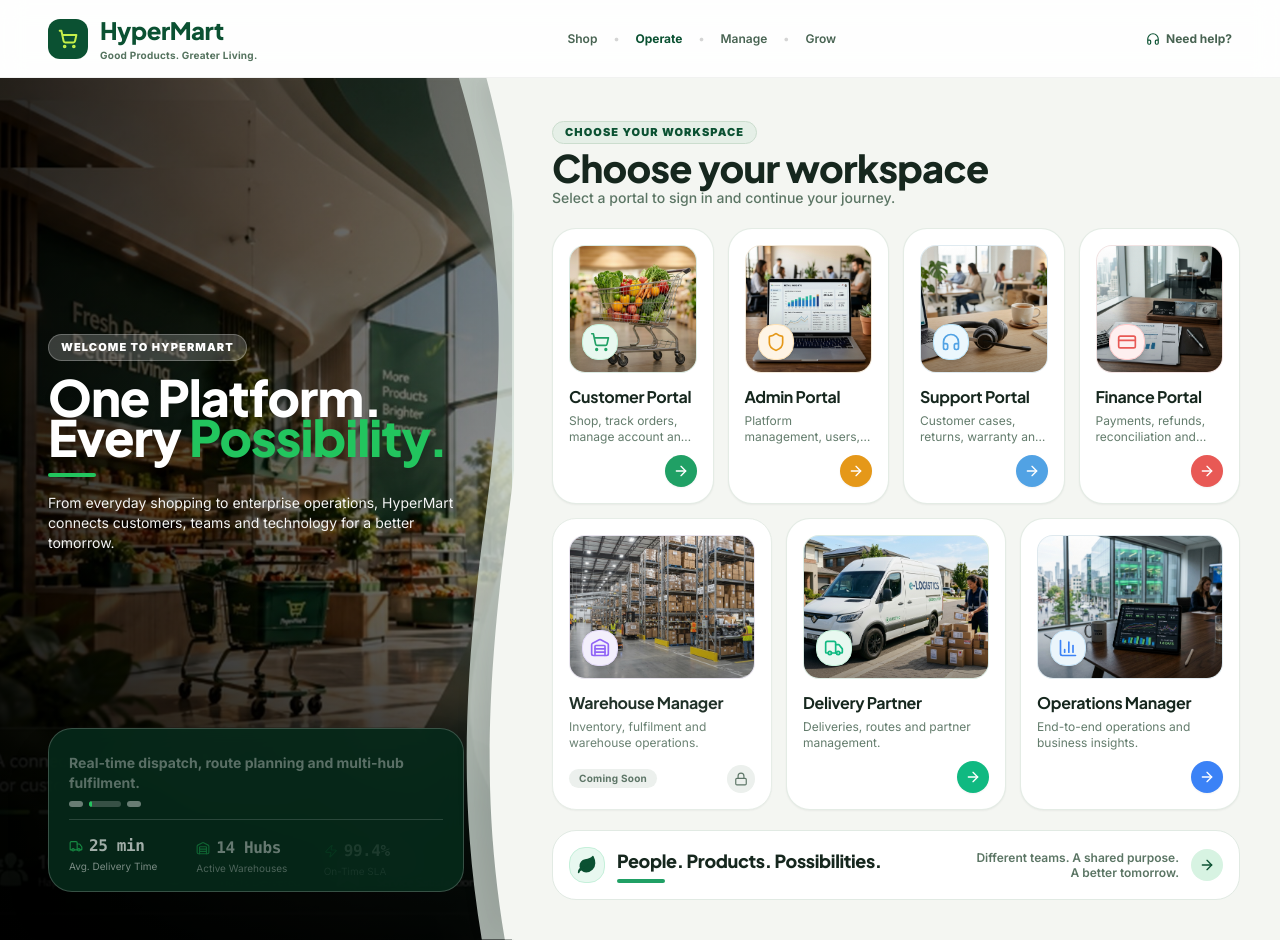
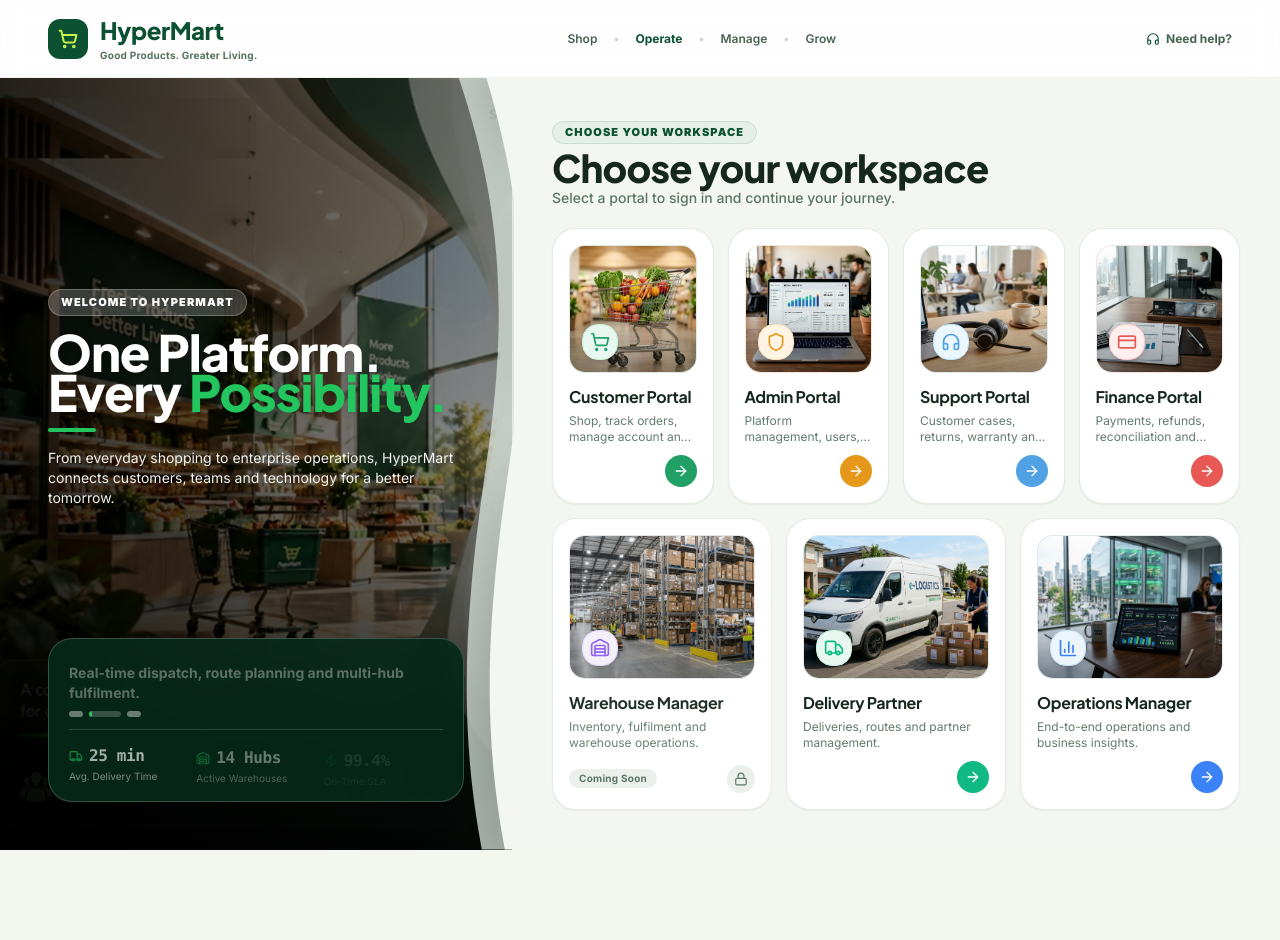
Before and after one commit to KSukant/Hyper_Mart, a Next.js app: page / in a window 1280 px wide. After the commit the page ends 850 px from the top, so only its background shows below. Built offline with nearby package versions, Linux system fonts and the light colour scheme.

Commit message:
refactor(landing): remove bottom vision banner and center workspace selection grid

```diff
--- a/src/app/page.tsx
+++ b/src/app/page.tsx
@@ -4,8 +4,6 @@ import Link from "next/link";
 import {
   ShoppingCart,
   Headphones,
-  ArrowRight,
-  Leaf,
 } from "lucide-react";
 import { PORTAL_REGISTRY } from "@/config/portals";
 import { PortalCard } from "@/components/landing/PortalCard";
@@ -132,7 +130,7 @@ export default function UnifiedLandingPage() {
           </div>
 
           {/* Workspace Content Container */}
-          <div className="w-full max-w-[1100px] mx-auto flex flex-col justify-between h-full space-y-5">
+          <div className="w-full max-w-[1100px] mx-auto flex flex-col justify-center my-auto space-y-5">
             <div>
               {/* Badge */}
               <span className="inline-flex items-center px-3 py-0.5 rounded-full bg-[#E5EFE7] border border-[#CBDDCE] text-[10px] sm:text-[11px] font-black uppercase tracking-widest text-[#0B5132]">
@@ -165,33 +163,6 @@ export default function UnifiedLandingPage() {
                 ))}
               </div>
             </div>
-
-            {/* ── Bottom Full-Width Vision Banner ── */}
-            <div className="rounded-2xl sm:rounded-3xl bg-white border border-[#E1EAE3] p-3.5 sm:p-4 shadow-xs flex flex-col sm:flex-row sm:items-center justify-between gap-4 mt-4">
-              <div className="flex items-center gap-3">
-                <div className="w-9 h-9 rounded-2xl bg-[#E8F8F0] border border-[#C5F0DA] flex items-center justify-center text-[#0B5132] shadow-2xs">
-                  <Leaf className="w-5 h-5 fill-[#0B5132]" />
-                </div>
-                <div>
-                  <h4 className="font-display font-black text-base sm:text-lg text-[#16271E] tracking-tight">
-                    People. Products. Possibilities.
-                  </h4>
-                  <div className="w-12 h-1 rounded-full bg-[#20A065] mt-1" />
-                </div>
-              </div>
-
-              <div className="flex items-center justify-between sm:justify-end gap-3 text-xs font-semibold text-[#5B7564]">
-                <span className="text-right leading-tight">
-                  Different teams. A shared purpose. <br className="hidden sm:inline" /> A better tomorrow.
-                </span>
-                <Link
-                  href="/shop"
-                  className="w-8 h-8 rounded-full bg-[#D7F3E2] text-[#0B5132] hover:bg-[#20A065] hover:text-white transition flex items-center justify-center shadow-xs flex-shrink-0"
-                >
-                  <ArrowRight className="w-4 h-4" />
-                </Link>
-              </div>
-            </div>
           </div>
         </section>
       </main>
```
